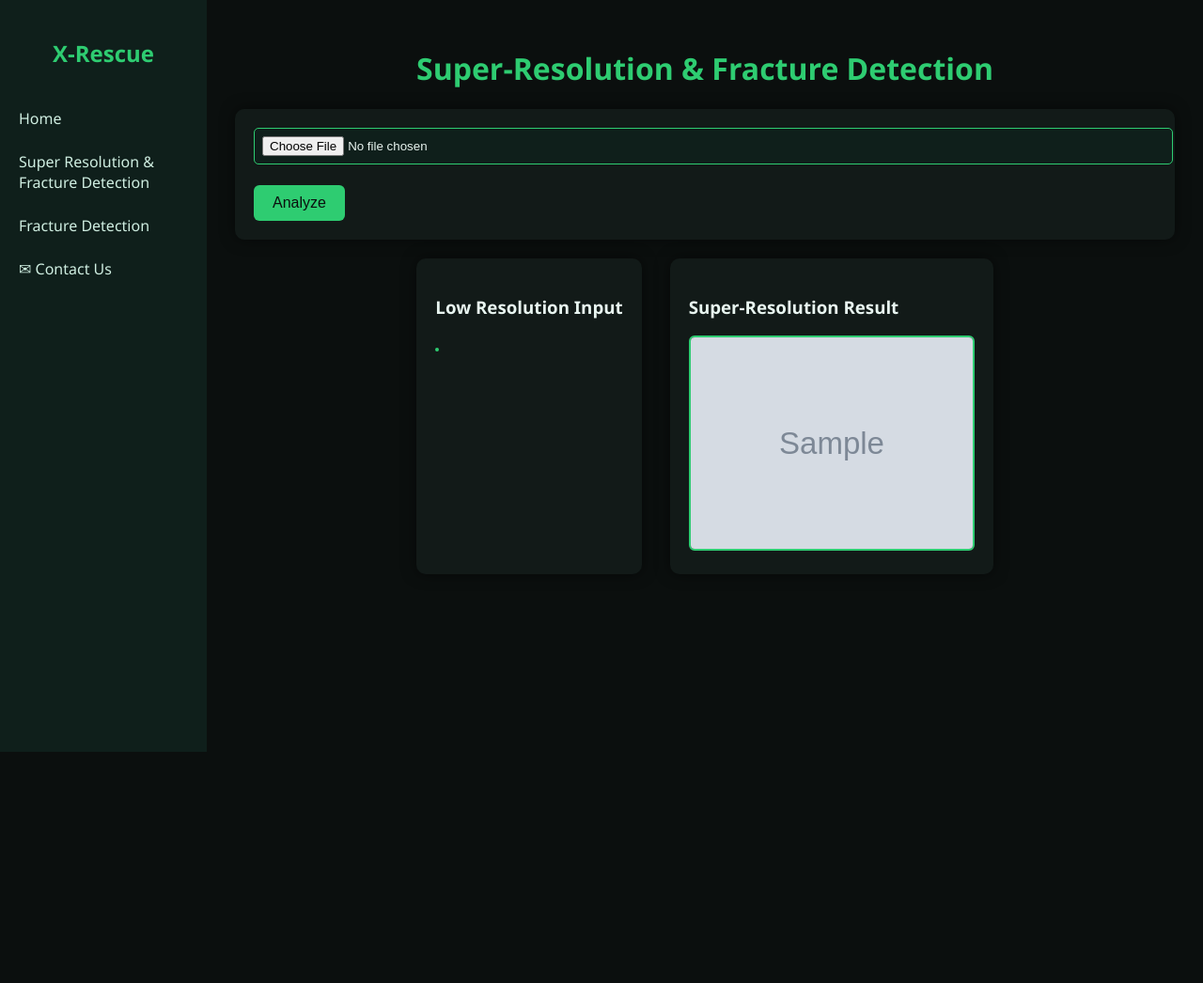
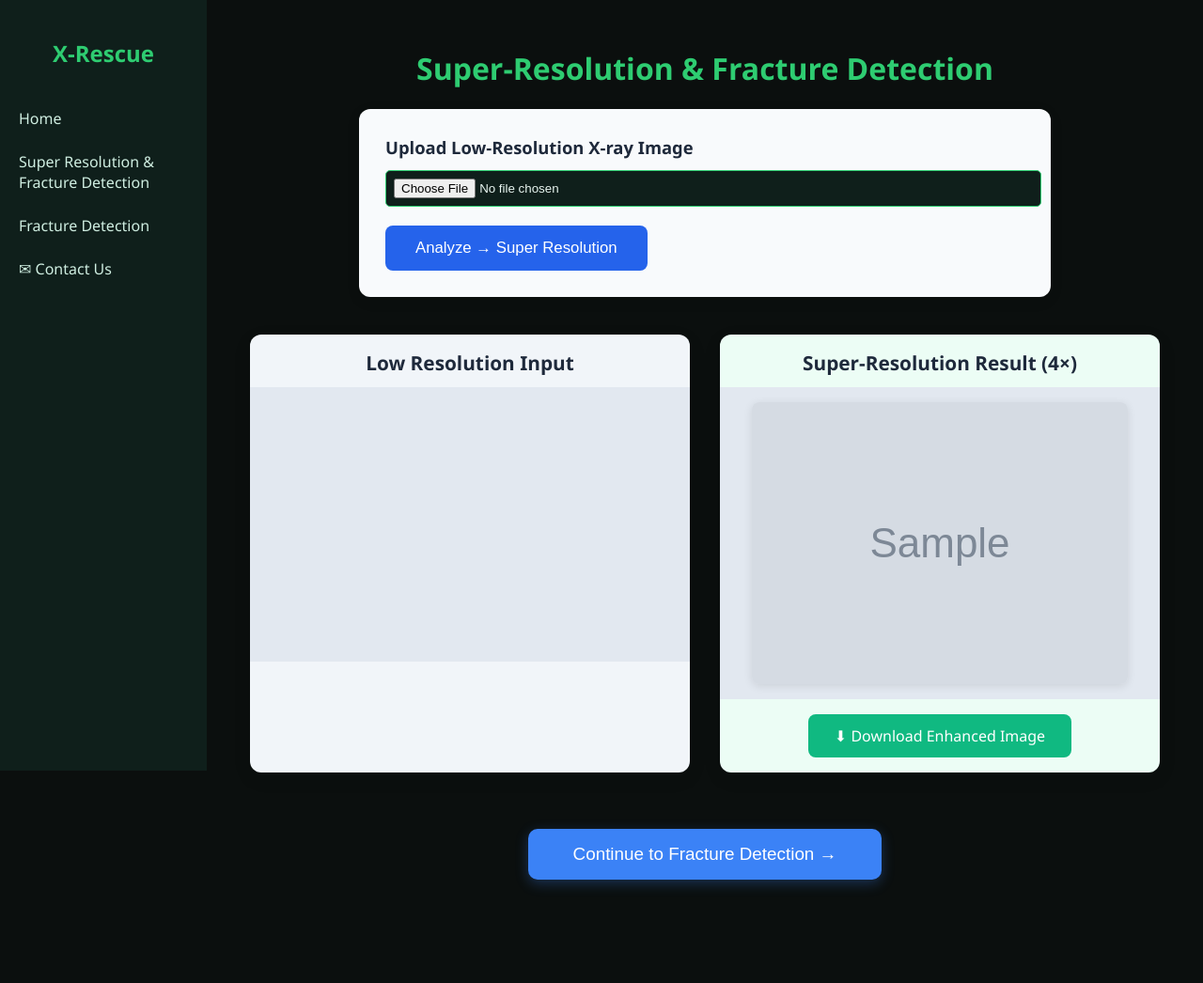
Before and after one commit to rehan-hansaja/X-Rescue, a Flask app: template templates/sr_detect.html in a window 1280 px wide. Shown: the whole page at 94% size. Before the commit the page ends 800 px from the top, so only its background shows below. Run offline with Flask 3, Linux system fonts and the light colour scheme; the template is opened without the code that fills it: most values are stand-ins (such as "Sample title", 1, 10 or a date in 2020); grey boxes marked "Sample" are stand-in pictures; parts of the project's set-up code (start-up, migrations or seed data) failed here and were passed over.

Commit message:
Added Fracture Detection Model

```diff
--- a/app.py
+++ b/app.py
@@ -1,24 +1,27 @@
 import os
+import cv2
+import numpy as np
 from flask import Flask, render_template, request, send_from_directory
-from sr_predict import run_sr
-from sr_predict import load_model
 from werkzeug.utils import secure_filename
+from sr_predict import run_sr, load_model as load_sr_model
+from detect_predict import run_fracture_detection, load_detection_model
 
 UPLOAD_FOLDER = "images/uploads"
 OUTPUT_FOLDER = "images/outputs"
+DETECT_FOLDER = "images/detections"
 
 os.makedirs(UPLOAD_FOLDER, exist_ok=True)
 os.makedirs(OUTPUT_FOLDER, exist_ok=True)
+os.makedirs(DETECT_FOLDER, exist_ok=True)
 
 app = Flask(__name__)
 
-model = load_model()  # Load once at startup
-
+sr_model = load_sr_model()
+detect_model = load_detection_model(os.path.join(os.path.dirname(__file__), "models", "best_fracture_detection.pth"))
 
 @app.route("/")
 def home():
     return render_template("index.html")
-
 
 @app.route("/sr_detect", methods=["GET", "POST"])
 def sr_detect():
@@ -32,7 +35,7 @@ def sr_detect():
         output_path = os.path.join(OUTPUT_FOLDER, filename)
 
         file.save(input_path)
-        run_sr(model, input_path, output_path)
+        run_sr(sr_model, input_path, output_path)
 
         return render_template(
             "sr_detect.html",
@@ -42,47 +45,264 @@ def sr_detect():
 
     return render_template("sr_detect.html")
 
+# @app.route("/detect_fracture", methods=["POST"])
+# def detect_fracture():
+#     filename = request.form["filename"]
+#     input_path = os.path.join(UPLOAD_FOLDER, filename)
+#     sr_path = os.path.join(OUTPUT_FOLDER, filename)
+#     detect_path = os.path.join(DETECT_FOLDER, filename)
+#
+#     # result, confidence = run_fracture_detection(detect_model, sr_path)
+#     result, confidence, boxes, scores = run_fracture_detection(detect_model, sr_path)
+#
+#     # Create detection image with overlay
+#     img = cv2.imread(sr_path)
+#     color = (0, 255, 0) if "non" in result else (0, 0, 255)
+#     cv2.putText(img, f"{result} ({confidence:.2%})", (10, 30), cv2.FONT_HERSHEY_SIMPLEX, 1, color, 2)
+#     cv2.imwrite(detect_path, img)
+#
+#     return render_template(
+#         "final_result.html",
+#         input_image=filename,
+#         output_image=filename,
+#         detect_image=filename
+#     )
+
+# @app.route("/detect_fracture", methods=["POST"])
+# def detect_fracture():
+#     filename = request.form["filename"]
+#     sr_path    = os.path.join(OUTPUT_FOLDER, filename)
+#     detect_path = os.path.join(DETECT_FOLDER, filename)
+#
+#     # Load SR image
+#     img = cv2.imread(sr_path)
+#     if img is None:
+#         print(f"Error: Could not load SR image: {sr_path}")
+#         return "Error loading super-resolved image", 500
+#
+#     orig_h, orig_w = img.shape[:2]
+#
+#     # Run detection
+#     result, confidence, boxes_512, scores = run_fracture_detection(
+#         detect_model, sr_path, score_threshold=0.45
+#     )
+#
+#     # Scale boxes from 512 → actual SR size
+#     scale_x = orig_w / 512.0
+#     scale_y = orig_h / 512.0
+#
+#     boxes = []
+#     for box in boxes_512:
+#         x1, y1, x2, y2 = box
+#         boxes.append([
+#             x1 * scale_x,
+#             y1 * scale_y,
+#             x2 * scale_x,
+#             y2 * scale_y
+#         ])
+#     boxes = np.array(boxes)
+#
+#     # Draw red bounding boxes (no text near them)
+#     if len(boxes) > 0:
+#         for box in boxes:
+#             x1, y1, x2, y2 = map(int, box)
+#             x1 = max(0, x1)
+#             y1 = max(0, y1)
+#             x2 = min(orig_w, x2)
+#             y2 = min(orig_h, y2)
+#
+#             # Red box
+#             color = (0, 0, 255)  # BGR red
+#             thickness = max(2, int(orig_w * 0.008))  # reasonable on 1024 or 256
+#             cv2.rectangle(img, (x1, y1), (x2, y2), color, thickness)
+#
+#     # ── Single label in top-left corner ───────────────────────────────
+#     # Text format: "Fracture (xx.x%)" or "Non Fractured (xx.x%)"
+#     # Assuming result comes directly from CLASS_NAMES[pred]
+#     if result == "Fracture":
+#         label_text = f"Fracture ({confidence:.1%})"
+#         text_color = (0, 0, 255)  # red
+#         bg_color = (20, 20, 60)
+#     else:
+#         label_text = f"Non Fractured ({confidence:.1%})"
+#         text_color = (0, 255, 0)  # green
+#         bg_color = (20, 60, 20)
+#
+#     # Font settings – adjusted for both 256×256 and 1024×1024
+#     font_scale = max(0.8, orig_w / 1000.0)   # scales nicely
+#     thickness  = 2 if orig_w <= 512 else 3
+#
+#     (text_w, text_h), baseline = cv2.getTextSize(
+#         label_text, cv2.FONT_HERSHEY_SIMPLEX, font_scale, thickness
+#     )
+#
+#     # Position: top-left with small margin
+#     margin = 15
+#     text_x = margin
+#     text_y = margin + text_h + 8   # a bit below top edge
+#
+#     # Background rectangle (semi-transparent look)
+#     cv2.rectangle(
+#         img,
+#         (text_x - 10, text_y - text_h - 10),
+#         (text_x + text_w + 10, text_y + 10),
+#         bg_color,
+#         cv2.FILLED
+#     )
+#
+#     # White outline + colored text (better visibility)
+#     cv2.putText(
+#         img, label_text,
+#         (text_x, text_y),
+#         cv2.FONT_HERSHEY_SIMPLEX,
+#         font_scale, (255, 255, 255), thickness + 1  # white outline
+#     )
+#     cv2.putText(
+#         img, label_text,
+#         (text_x, text_y),
+#         cv2.FONT_HERSHEY_SIMPLEX,
+#         font_scale, text_color, thickness
+#     )
+#
+#     # Save result
+#     cv2.imwrite(detect_path, img)
+#
+#     return render_template(
+#         "final_result.html",
+#         input_image=filename,
+#         output_image=filename,
+#         detect_image=filename,
+#         result=result,
+#         confidence=confidence
+#     )
+#
+# @app.route("/detect_only", methods=["GET", "POST"])
+# def detect_only():
+#     if request.method == "POST":
+#         file = request.files.get("image")
+#
+#         if not file or file.filename == "":
+#             return "No file uploaded"
+#
+#         filename = secure_filename(file.filename)
+#         input_path = os.path.join(UPLOAD_FOLDER, filename)
+#         file.save(input_path)
+#
+#         # Run fracture detection ONLY
+#         result, confidence = run_fracture_detection(detect_model, input_path)
+#
+#         return render_template(
+#             "detect_only.html",
+#             result=result,
+#             confidence=confidence
+#         )
+#
+#     return render_template("detect_only.html")
+
+# app.py — add this helper function near the top
+
+def draw_fracture_visualization(img_path, boxes_512, scores, result, confidence, output_path):
+    img = cv2.imread(img_path)
+    if img is None:
+        raise ValueError(f"Cannot load image: {img_path}")
+
+    h, w = img.shape[:2]
+
+    # Scale boxes
+    scale_x = w / 512.0
+    scale_y = h / 512.0
+    boxes = np.array([
+        [x1*scale_x, y1*scale_y, x2*scale_x, y2*scale_y]
+        for x1,y1,x2,y2 in boxes_512
+    ])
+
+    # Draw boxes
+    if len(boxes) > 0:
+        for box in boxes:
+            x1, y1, x2, y2 = map(int, box)
+            x1, y1, x2, y2 = max(0,x1), max(0,y1), min(w,x2), min(h,y2)
+            cv2.rectangle(img, (x1,y1), (x2,y2), (0,0,255), max(2, int(w*0.008)))
+
+    # Top-left label
+    if result == "Fracture":
+        label = f"Fracture ({confidence:.1%})"
+        color = (0, 0, 255)
+        bg = (20, 20, 60)
+    else:
+        label = f"Non Fractured ({confidence:.1%})"
+        color = (0, 255, 0)
+        bg = (20, 60, 20)
+
+    font_scale = max(0.8, w / 1000.0)
+    thick = 2 if w <= 512 else 3
+    (tw, th), _ = cv2.getTextSize(label, cv2.FONT_HERSHEY_SIMPLEX, font_scale, thick)
+
+    x, y = 15, 15 + th + 8
+    cv2.rectangle(img, (x-10, y-th-10), (x+tw+10, y+10), bg, cv2.FILLED)
+    cv2.putText(img, label, (x,y), cv2.FONT_HERSHEY_SIMPLEX, font_scale, (255,255,255), thick+1)
+    cv2.putText(img, label, (x,y), cv2.FONT_HERSHEY_SIMPLEX, font_scale, color, thick)
+
+    cv2.imwrite(output_path, img)
+
+@app.route("/detect_fracture", methods=["POST"])
+def detect_fracture():
+    filename = request.form["filename"]
+    sr_path = os.path.join(OUTPUT_FOLDER, filename)
+    detect_path = os.path.join(DETECT_FOLDER, filename)
+
+    result, conf, boxes, scores = run_fracture_detection(detect_model, sr_path, 0.45)
+    draw_fracture_visualization(sr_path, boxes, scores, result, conf, detect_path)
+
+    return render_template("final_result.html",
+                           input_image=filename,
+                           output_image=filename,  # only this route has it
+                           detect_image=filename,
+                           # result=result,
+                           confidence=conf
+                           )
 
 @app.route("/detect_only", methods=["GET", "POST"])
 def detect_only():
-    if request.method == "POST":
-        file = request.files.get("image")
+    if request.method == "GET":
+        return render_template("detect_only.html")
 
-        if not file or file.filename == "":
-            return "No file uploaded"
+    file = request.files.get("image")
+    if not file or not file.filename:
+        return "No file", 400
 
-        filename = secure_filename(file.filename)
-        input_path = os.path.join(UPLOAD_FOLDER, filename)
-        file.save(input_path)
+    filename = secure_filename(file.filename)
+    input_path = os.path.join(UPLOAD_FOLDER, filename)
+    detect_path = os.path.join(DETECT_FOLDER, filename)
 
-        # Run fracture detection ONLY
-        result, confidence = run_fracture_detection(model_detect, input_path)
+    file.save(input_path)
 
-        return render_template(
-            "detect_only.html",
-            result=result,
-            confidence=confidence
-        )
+    result, conf, boxes, scores = run_fracture_detection(detect_model, input_path, 0.45)
+    draw_fracture_visualization(input_path, boxes, scores, result, conf, detect_path)
 
-    return render_template("detect_only.html")
-
+    return render_template("final_result.html",
+                           input_image=filename,
+                           output_image=None,  # no SR here
+                           detect_image=filename,
+                           # result=result,
+                           confidence=conf
+                           )
 
 @app.route("/uploads/<filename>")
 def input_file(filename):
     return send_from_directory(UPLOAD_FOLDER, filename)
 
-
 @app.route("/outputs/<filename>")
 def output_file(filename):
     return send_from_directory(OUTPUT_FOLDER, filename)
 
+@app.route("/detections/<filename>")
+def detect_file(filename):
+    return send_from_directory(DETECT_FOLDER, filename)
 
 @app.route("/contact")
 def contact():
     return render_template("contact.html")
 
-
 if __name__ == "__main__":
     port = int(os.environ.get("PORT", 4000))
-    # app.run(debug=True)
     app.run(host="0.0.0.0", port=port)
--- a/templates/sr_detect.html
+++ b/templates/sr_detect.html
@@ -3,36 +3,213 @@
 
 <h1 class="page-title">Super-Resolution & Fracture Detection</h1>
 
-<div class="card">
+<div class="upload-card">
     <form method="POST" enctype="multipart/form-data">
-        <input type="file" name="image" accept="image/*" required
-               onchange="previewInput(event)">
-        <br><br>
-        <button type="submit">Analyze</button>
+        <label for="image-upload" class="upload-label">
+            Upload Low-Resolution X-ray Image
+        </label>
+        <input type="file" id="image-upload" name="image" accept="image/*" required
+               onchange="previewInput(event)" class="file-input">
+        <button type="submit" class="analyze-btn">Analyze → Super Resolution</button>
     </form>
 </div>
 
-<div class="image-grid">
-
-    <div class="card image-box">
+<div class="results-grid">
+    <!-- Left: Input (preview or uploaded) -->
+    <div class="result-card input-card">
         <h3>Low Resolution Input</h3>
-        <img id="input-preview"
-             src="{{ url_for('input_file', filename=input_image) if input_image }}">
+        <div class="image-wrapper">
+            <img id="input-preview"
+                 src="{% if input_image %}{{ url_for('input_file', filename=input_image) }}{% else %}{{ url_for('static', filename='preview1.png') }}{% endif %}"
+                 alt="Input X-ray"
+                 class="result-image"
+                 style="display: {% if input_image %}block{% else %}none{% endif %};">
+        </div>
     </div>
 
+    <!-- Right: Super-Resolution result (only after processing) -->
     {% if output_image %}
-    <div class="card image-box">
-        <h3>Super-Resolution Result</h3>
-        <img src="{{ url_for('output_file', filename=output_image) }}">
+    <div class="result-card sr-card">
+        <h3>Super-Resolution Result (4×)</h3>
+        <div class="image-wrapper">
+            <img src="{{ url_for('output_file', filename=output_image) }}"
+                 alt="Super-Resolved X-ray"
+                 class="result-image">
+        </div>
+
+        <div class="actions">
+            <a href="{{ url_for('output_file', filename=output_image) }}"
+               download class="download-btn">
+                ⬇ Download Enhanced Image
+            </a>
+        </div>
     </div>
     {% endif %}
+</div>
 
+{% if output_image %}
+<div class="next-step">
+    <form action="{{ url_for('detect_fracture') }}" method="post">
+        <input type="hidden" name="filename" value="{{ output_image }}">
+        <button type="submit" class="continue-btn">
+            Continue to Fracture Detection →
+        </button>
+    </form>
 </div>
+{% endif %}
+
+<!-- ────────────────────────────────────── -->
+<!--               STYLES                  -->
+<!-- ────────────────────────────────────── -->
+
+<style>
+    .upload-card {
+        background: #f8fafc;
+        border-radius: 12px;
+        padding: 28px;
+        max-width: 680px;
+        margin: 0 auto 40px;
+        box-shadow: 0 4px 16px rgba(0,0,0,0.07);
+    }
+
+    .upload-label {
+        display: block;
+        font-size: 1.15rem;
+        font-weight: 600;
+        margin-bottom: 12px;
+        color: #1e293b;
+    }
+
+    .file-input {
+        width: 100%;
+        padding: 12px;
+        border: 2px dashed #cbd5e1;
+        border-radius: 8px;
+        background: white;
+        margin-bottom: 20px;
+        cursor: pointer;
+    }
+
+    .analyze-btn {
+        background: #2563eb;
+        color: white;
+        border: none;
+        padding: 14px 32px;
+        font-size: 1.05rem;
+        border-radius: 8px;
+        cursor: pointer;
+        transition: background 0.2s;
+    }
+
+    .analyze-btn:hover {
+        background: #1d4ed8;
+    }
+
+    .results-grid {
+        display: flex;
+        flex-wrap: wrap;
+        gap: 32px;
+        justify-content: center;
+        max-width: 1280px;
+        margin: 0 auto;
+        padding: 0 16px;
+    }
+
+    .result-card {
+        flex: 1;
+        min-width: 340px;
+        max-width: 560px;
+        border-radius: 12px;
+        overflow: hidden;
+        box-shadow: 0 6px 20px rgba(0,0,0,0.08);
+    }
+
+    .input-card {
+        background: #f1f5f9;     /* light cool gray-blue */
+    }
+
+    .sr-card {
+        background: #ecfdf5;     /* very light mint/greenish */
+    }
+
+    .result-card h3 {
+        margin: 16px 0 12px;
+        text-align: center;
+        color: #1e293b;
+        font-size: 1.3rem;
+    }
+
+    .image-wrapper {
+        background: #e2e8f0;
+        padding: 16px;
+        min-height: 260px;
+        display: flex;
+        align-items: center;
+        justify-content: center;
+    }
+
+    .result-image {
+        max-width: 100%;
+        max-height: 440px;
+        object-fit: contain;
+        border-radius: 8px;
+        box-shadow: 0 2px 10px rgba(0,0,0,0.1);
+    }
+
+    .actions {
+        padding: 16px;
+        text-align: center;
+    }
+
+    .download-btn {
+        display: inline-block;
+        background: #10b981;
+        color: white;
+        padding: 12px 28px;
+        border-radius: 8px;
+        text-decoration: none;
+        font-weight: 500;
+        transition: background 0.2s;
+    }
+
+    .download-btn:hover {
+        background: #059669;
+    }
+
+    .next-step {
+        text-align: center;
+        margin: 60px 0 80px;
+    }
+
+    .continue-btn {
+        background: #3b82f6;
+        color: white;
+        border: none;
+        padding: 16px 48px;
+        font-size: 1.18rem;
+        border-radius: 10px;
+        cursor: pointer;
+        box-shadow: 0 4px 14px rgba(59,130,246,0.3);
+        transition: all 0.2s;
+    }
+
+    .continue-btn:hover {
+        background: #2563eb;
+        transform: translateY(-2px);
+    }
+</style>
+
+<!-- ────────────────────────────────────── -->
+<!--               JAVASCRIPT              -->
+<!-- ────────────────────────────────────── -->
 
 <script>
 function previewInput(event) {
-    const img = document.getElementById("input-preview");
-    img.src = URL.createObjectURL(event.target.files[0]);
+    const preview = document.getElementById("input-preview");
+    if (event.target.files && event.target.files[0]) {
+        preview.src = URL.createObjectURL(event.target.files[0]);
+        preview.style.display = "block";
+    }
 }
 </script>
 
```
Also changed, not shown: detect_predict.py (added, +64 -0 lines), templates/final_result.html (added, +33 -0 lines).
